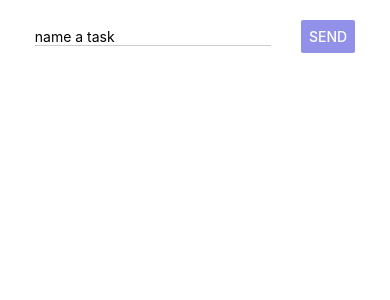
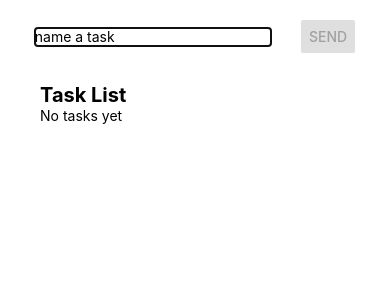
Before and after one commit to sotopro/clase02codehouse, a React Native app: screen / in a window 390 px wide. Shown: the top 300 px of the page. Built offline with nearby package versions, Linux system fonts and the light colour scheme.

Commit message:
[feature] - create task & takslist & useState to save tasklist

```diff
--- a/App.js
+++ b/App.js
@@ -6,24 +6,57 @@
  * @flow strict-local
  */
 
-import React from 'react';
+import React, { useState} from 'react';
 import {
-  Text,
   View,
   TextInput,
   Button,
   StyleSheet,
+  Text,
 } from 'react-native';
 
 
 
 const App = () => {
+  const [task, setTask] = useState('');
+  const [taskList, setTaskList] = useState([]);
+
+  const onChange = (text) => {
+    setTask(text);
+  }
+
+  const addTask = () => {
+    setTaskList([...taskList, task]);
+    setTask('');
+  }
+
   return (
     <View style={styles.container}>
       <View style={styles.formContainer}>
-        <TextInput style={styles.textInput} placeholder='name a task'/>
-        <Button  title='Send' color='#9191E9' />
+        <TextInput
+          autoFocus
+          style={styles.textInput}
+          placeholder='name a task'
+          onChangeText={(text) => onChange(text)}
+          value={task}
+        />
+        <Button
+          onPress={() => addTask()}
+          title='Send'
+          color='#9191E9'
+          disabled={task.trim().length === 0}
+          />
       </View>
+        <View style={styles.taskListContainer}>
+          <Text style={styles.taskListTitle}>Task List</Text>
+          {taskList.length > 0 ? (
+            taskList.map((task, index) => (
+              <Text key={index}>{task}</Text>
+            ))
+          ) : (
+            <Text>No tasks yet</Text>
+          )}
+        </View>
     </View>
   );
 };
@@ -42,7 +75,16 @@ const styles = StyleSheet.create({
     flex: 0.8,
     borderBottomWidth: 1,
     borderBottomColor: '#cccccc',
+  },
+  taskListTitle: {
+    fontSize: 20,
+    fontWeight: 'bold',
+    color: '#000000',
+  },
+  taskListContainer: {
+    paddingHorizontal: 40,
+    marginTop: 10,
   }
-})
+});
 
 export default App;
```
